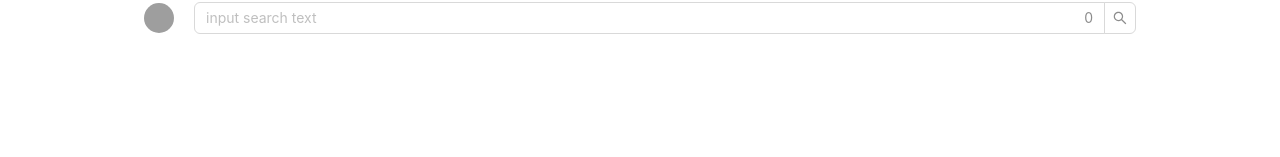
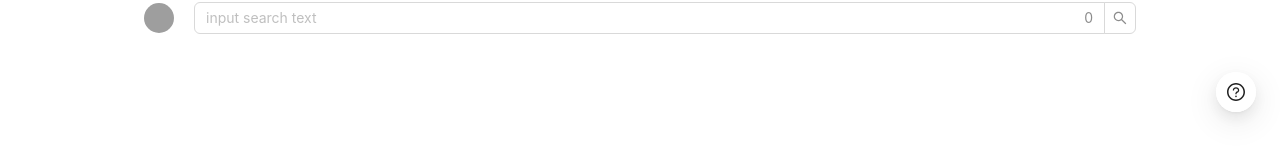
Before and after one commit to PickiUp/CanYouSearch, a React (Vite) app: page / in a window 1280 px wide. Shown: the part 640-797 px from the top of the page. Built offline with nearby package versions, Linux system fonts and the light colour scheme; grey boxes are pictures that could not be loaded.

Commit message:
feat: 增加悬浮按钮触发引导功能

```diff
--- a/src/App.jsx
+++ b/src/App.jsx
@@ -1,5 +1,7 @@
 import { useState } from 'react';
 import Joyride from 'react-joyride';
+import { FloatButton } from 'antd';
+import { QuestionCircleOutlined } from '@ant-design/icons';
 import SearchInput from './components/SearchInput';
 import SearchSettings from './components/SearchSettings';
 import SearchTabs from './components/SearchTabs';
@@ -18,6 +20,7 @@ function App() {
 
     const [hasReload, setHasReload] = useState(true);
 
+    const [run, setRun] = useState(false);
     const steps = [
         {
             target: '.searchInput  .ant-input-affix-wrapper',
@@ -60,11 +63,18 @@ function App() {
             </main>
             {/* <footer>footer</footer> */}
             <Joyride
+                run={run}
                 steps={steps}
                 continuous={true}
                 showProgress={true}
                 showSkipButton={true}
             />
+            <FloatButton
+                icon={<QuestionCircleOutlined />}
+                onClick={() => setRun(!run)}
+                tooltip={'帮助'}
+            />
+            ;
         </div>
     );
 }
```
